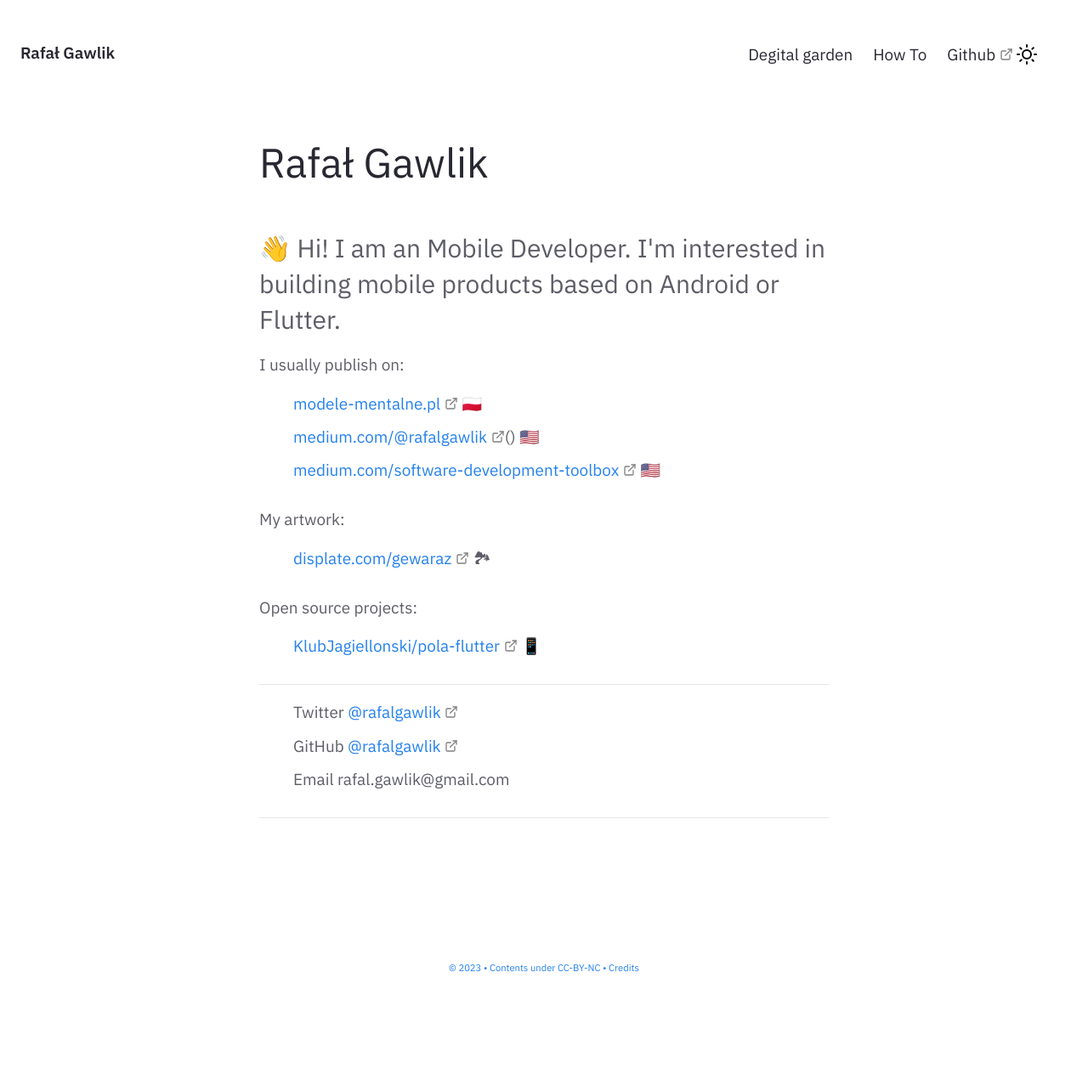
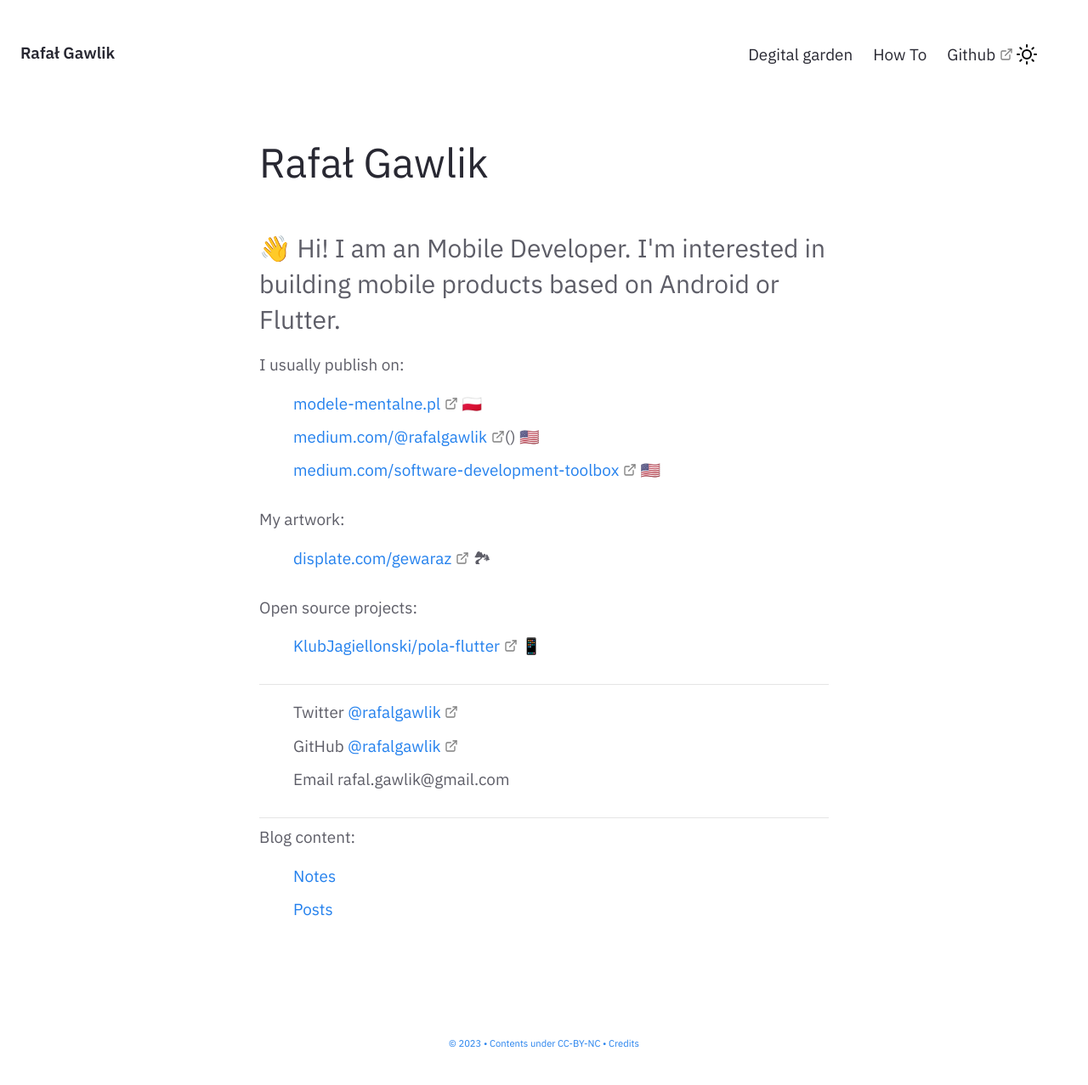
Before and after one commit to rafalgawlik/rafalgawlik.github.io, a Jekyll site: the page built from pages/index.md, in a window 1280 px wide. Shown: the whole page at 85% size. Built offline with Jekyll 4.4.1, drawn with Linux system fonts in a browser that asks for light colours; before the commit the page ends 1188 px from its top, so only the background shows below that.

Commit message:
Blog content, fix links

```diff
--- a/_includes/Homepage.html
+++ b/_includes/Homepage.html
@@ -30,9 +30,10 @@
 
         <hr/>
 
+        Blog content:
         <ul>
-            <li><a href="{{'/notes' | relative_url}}"> </li>
-            <li><a href="{{'/post' | relative_url}}"> </li>
+            <li><a href="{{'/notes' | relative_url}}">Notes</li>
+            <li><a href="{{'/posts' | relative_url}}">Posts</li>
         </ul>
     </div>
 </div>
```
